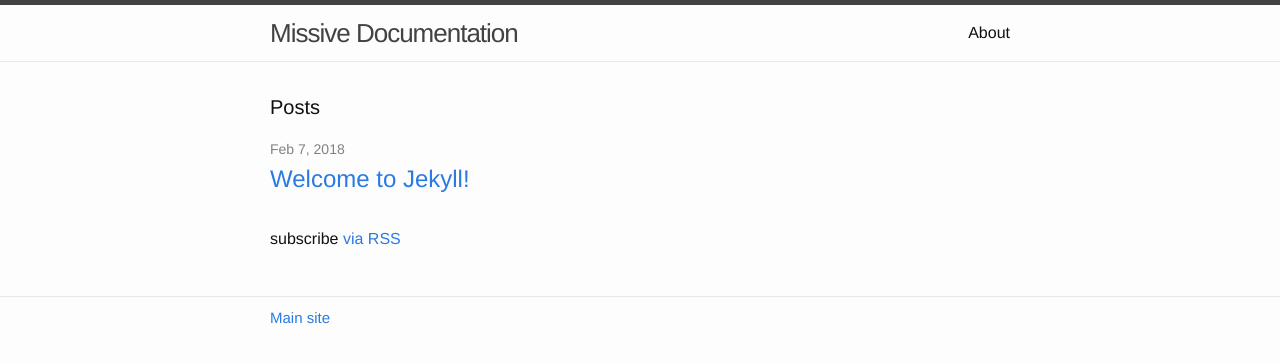
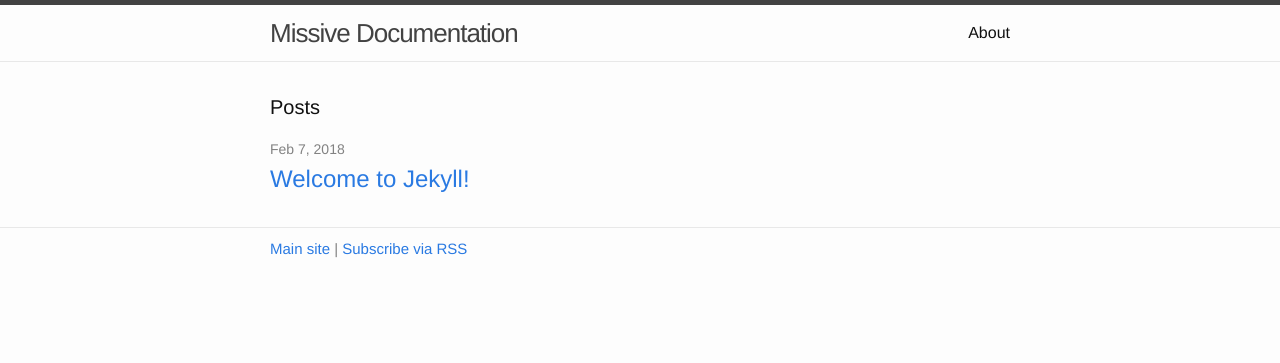
Before and after one commit to missive-app/docs, a Jekyll site: the page built from index.html, in a window 1280 px wide. Shown: the top 363 px of the page. Built offline with Jekyll 4.4.1, drawn with Linux system fonts in a browser that asks for light colours.

Commit message:
Move RSS feed to footer

```diff
--- a/_includes/footer.html
+++ b/_includes/footer.html
@@ -4,11 +4,11 @@
 
     <div class="footer-col-wrapper">
       <div class="footer-col footer-col-1">
-        <ul class="contact-list">
-          <li>
-              <a href="{{ site.url }}">Main site</a>
-          </li>
-        </ul>
+        <a href="{{ site.url }}">Main site</a>
+        |
+        <span class="rss-subscribe">
+            <a href="{{ "/feed.xml" | prepend: site.baseurl }}">Subscribe via RSS</a>
+        </span>
       </div>
 
     </div>
--- a/css/main.scss
+++ b/css/main.scss
@@ -52,6 +52,10 @@ $on-laptop:        800px;
         "syntax-highlighting"
 ;
 
+.page-content {
+    padding: 30px 0 0 0;
+}
+
 footer.site-footer {
     padding: 10px;
 }
--- a/index.html
+++ b/index.html
@@ -18,6 +18,4 @@ layout: default
     {% endfor %}
   </ul>
 
-  <p class="rss-subscribe">subscribe <a href="{{ "/feed.xml" | prepend: site.baseurl }}">via RSS</a></p>
-
 </div>
```
